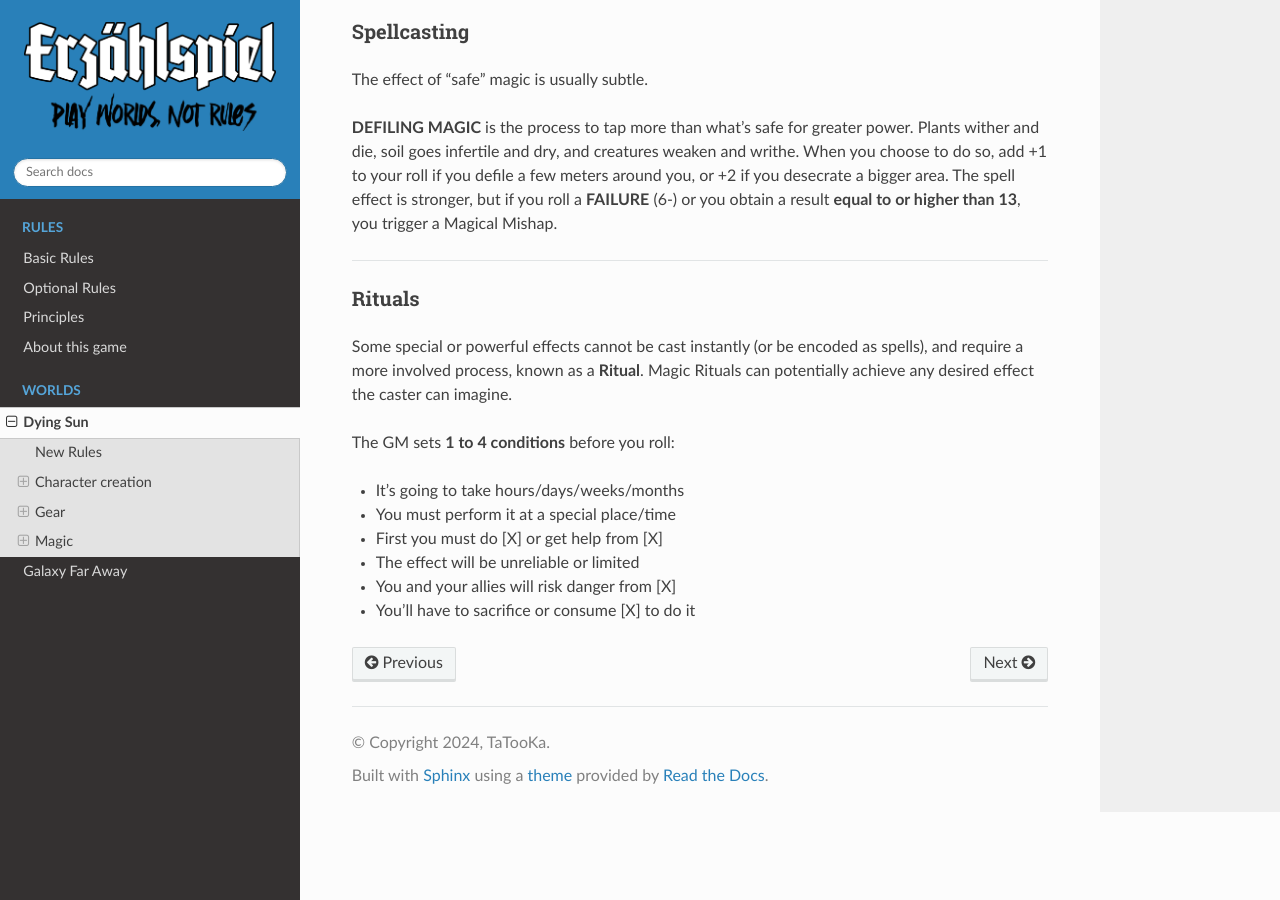
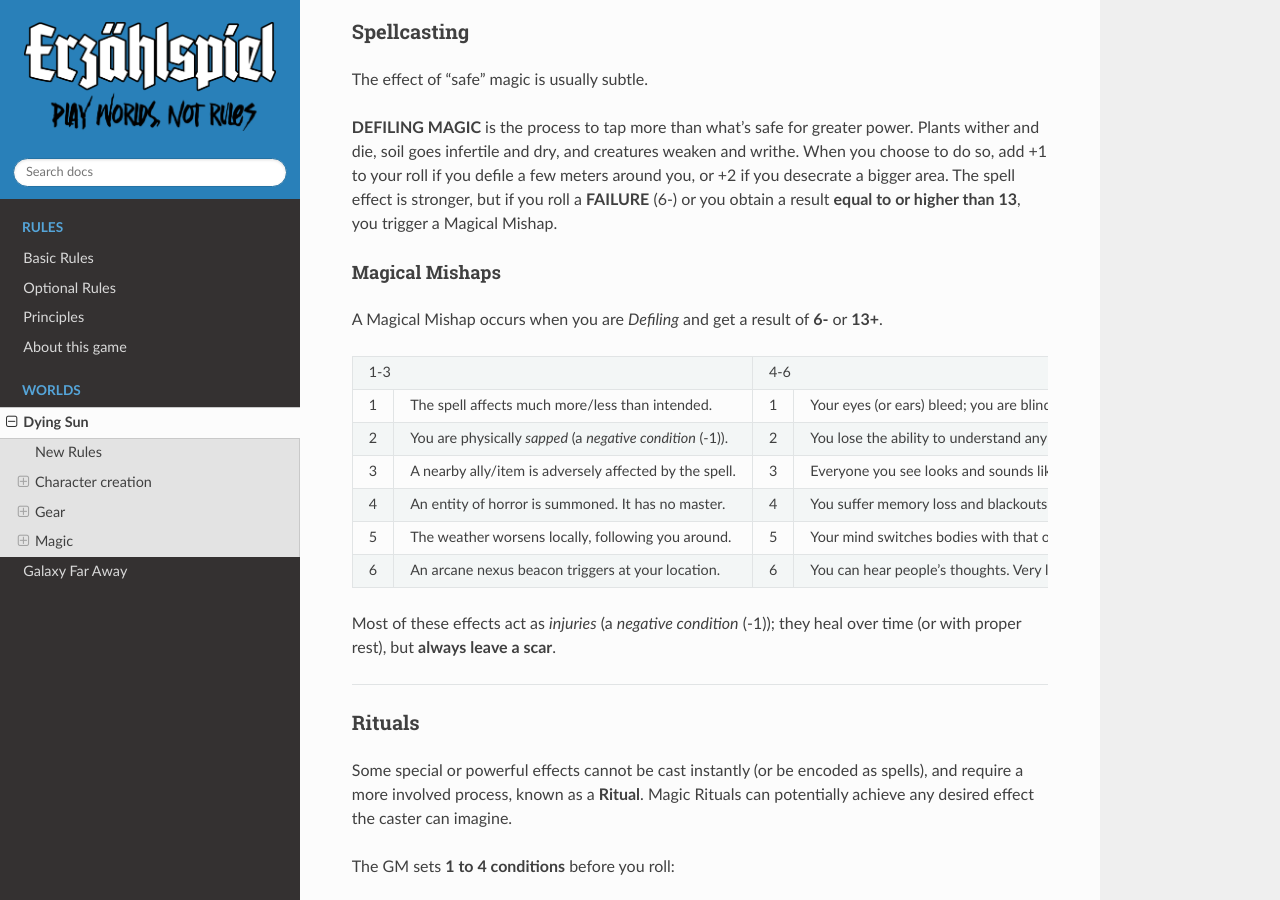
Before and after one commit to TaTooKa/froth, a Sphinx documentation site: the page built from docs/source/pages/dyingsun.rst, in a window 1280 px wide and 900 px high, scrolled down 6587 px. Built offline with Sphinx 7.4.7 and the Read the Docs theme 3.1.0, drawn with Linux system fonts in a browser that asks for light colours; cross-references to code outside the pages are shown as plain code.

Commit message:
add mishaps table.

```diff
--- a/docs/source/pages/dyingsun.rst
+++ b/docs/source/pages/dyingsun.rst
@@ -346,6 +346,29 @@ The effect of "safe" magic is usually subtle.
 
 **DEFILING MAGIC** is the process to tap more than what's safe for greater power. Plants wither and die, soil goes infertile and dry, and creatures weaken and writhe. When you choose to do so, add +1 to your roll if you defile a few meters around you, or +2 if you desecrate a bigger area. The spell effect is stronger, but if you roll a **FAILURE** (6-) or you obtain a result **equal to or higher than 13**, you trigger a Magical Mishap.
 
+Magical Mishaps
+^^^^^^^^^^^^^^^
+
+A Magical Mishap occurs when you are *Defiling* and get a result of **6-** or **13+**.
+
++----------------------------------------------------------------+-----------------------------------------------------------+
+|  1-3                                                           | 4-6                                                       |
++---+------------------------------------------------------------+---+-------------------------------------------------------+
+| 1 | The spell affects much more/less than intended.            | 1 | Your eyes (or ears) bleed; you are blind (or deaf).   |
++---+------------------------------------------------------------+---+-------------------------------------------------------+
+| 2 | You are physically *sapped* (a *negative condition* (-1)). | 2 | You lose the ability to understand any spoken word.   |
++---+------------------------------------------------------------+---+-------------------------------------------------------+
+| 3 | A nearby ally/item is adversely affected by the spell.     | 3 | Everyone you see looks and sounds like yourself.      |
++---+------------------------------------------------------------+---+-------------------------------------------------------+
+| 4 | An entity of horror is summoned. It has no master.         | 4 | You suffer memory loss and blackouts.                 |
++---+------------------------------------------------------------+---+-------------------------------------------------------+
+| 5 | The weather worsens locally, following you around.         | 5 | Your mind switches bodies with that of a nearby ally. |
++---+------------------------------------------------------------+---+-------------------------------------------------------+
+| 6 | An arcane nexus beacon triggers at your location.          | 6 | You can hear people’s thoughts. Very loud.            |
++---+------------------------------------------------------------+---+-------------------------------------------------------+
+
+Most of these effects act as *injuries* (a *negative condition* (-1)); they heal over time (or with proper rest), but **always leave a scar**.
+
 ------------
 
 .. _rituals-section:
```
